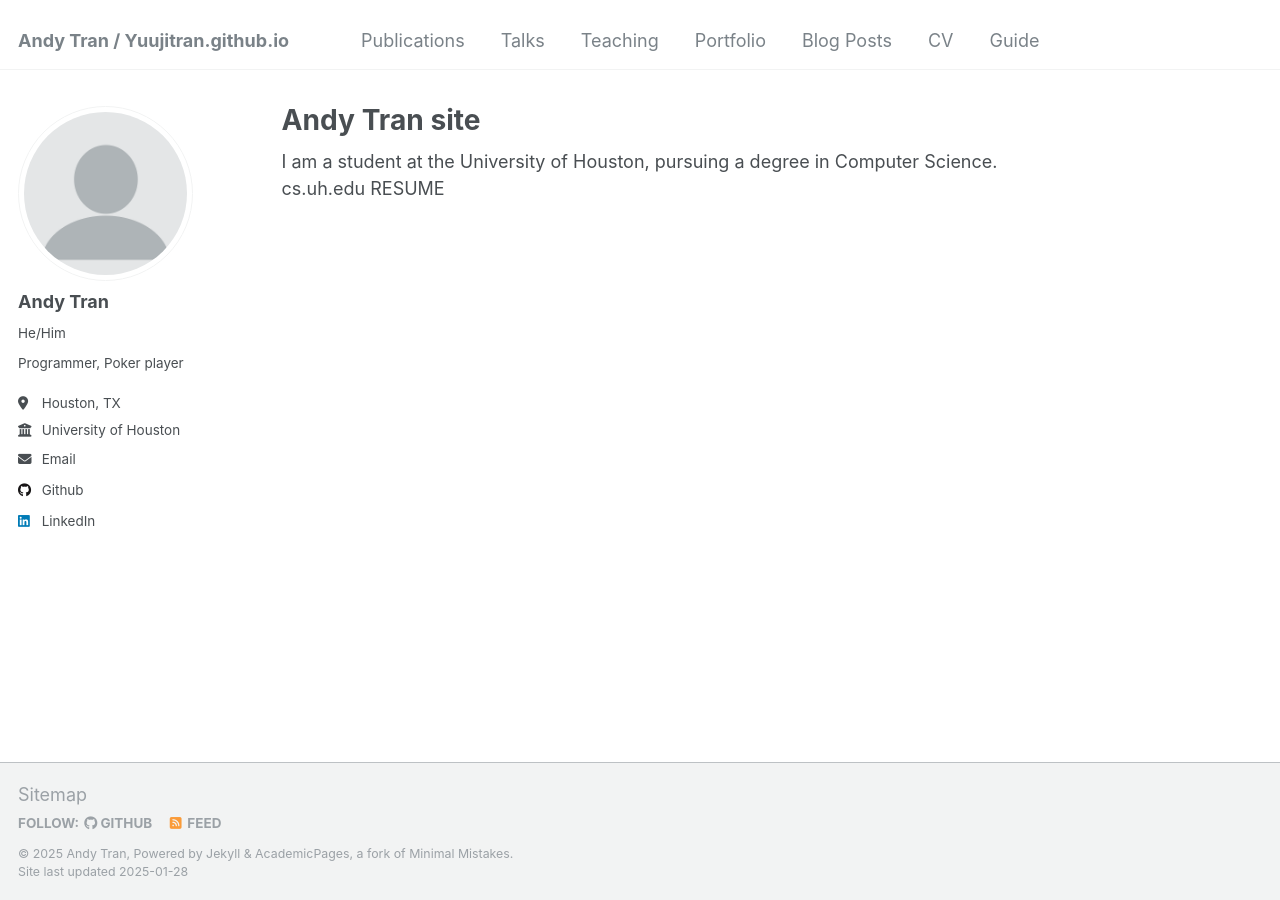
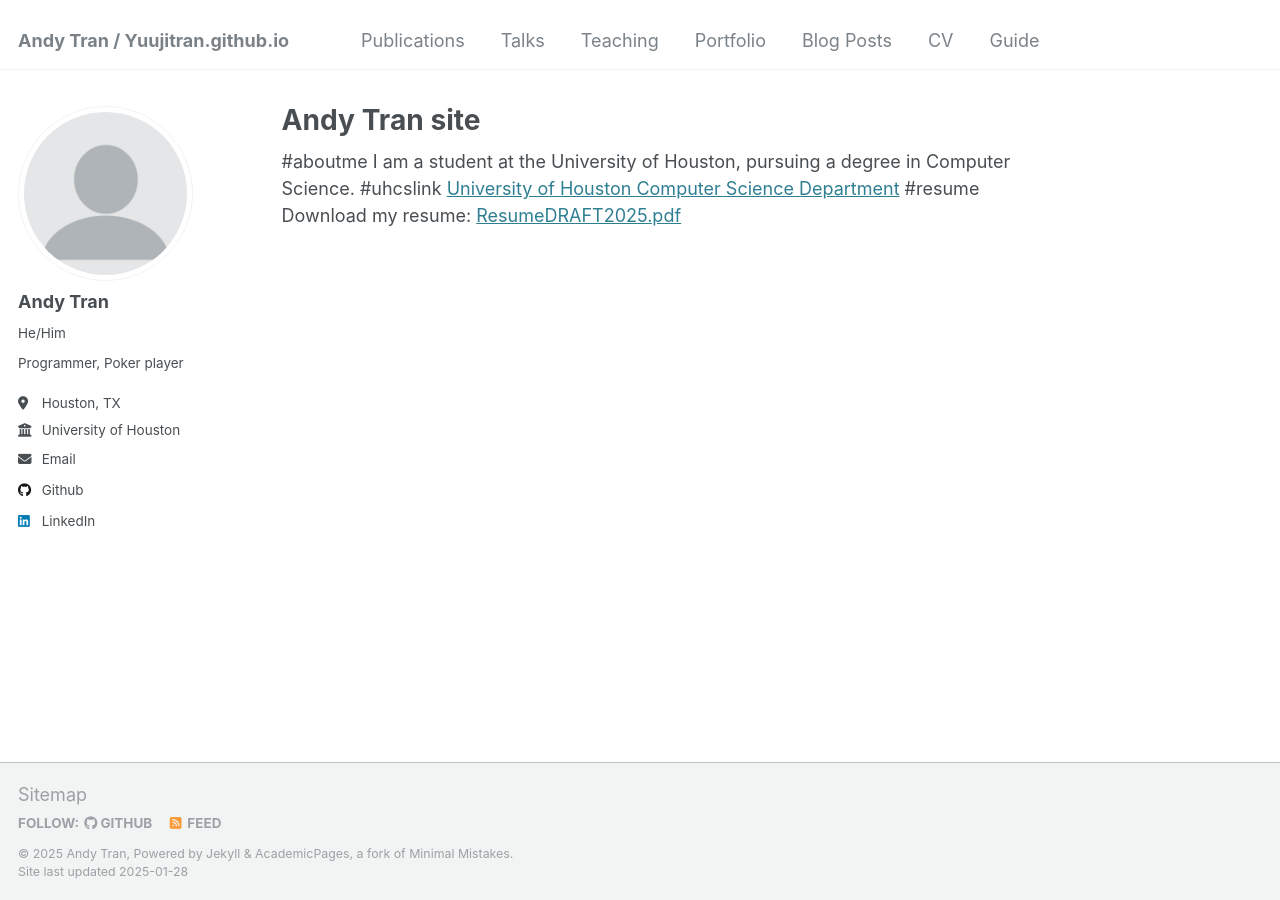
Before and after one commit to yuujitran/yuujitran.github.io, a Jekyll site: the page built from _pages/about.md, in a window 1280 px wide. Built offline with Jekyll 4.4.1, drawn with Linux system fonts in a browser that asks for light colours.

Commit message:
Update about.md

```diff
--- a/_pages/about.md
+++ b/_pages/about.md
@@ -6,6 +6,10 @@ redirect_from:
   - /about/
   - /about.html
 ---
+
+#aboutme
 I am a student at the University of Houston, pursuing a degree in Computer Science.
-cs.uh.edu
-RESUME
+#uhcslink
+[University of Houston Computer Science Department](https://www.cs.uh.edu)
+#resume
+Download my resume: [ResumeDRAFT2025.pdf](/ResumeDRAFT2025.pdf)
```
